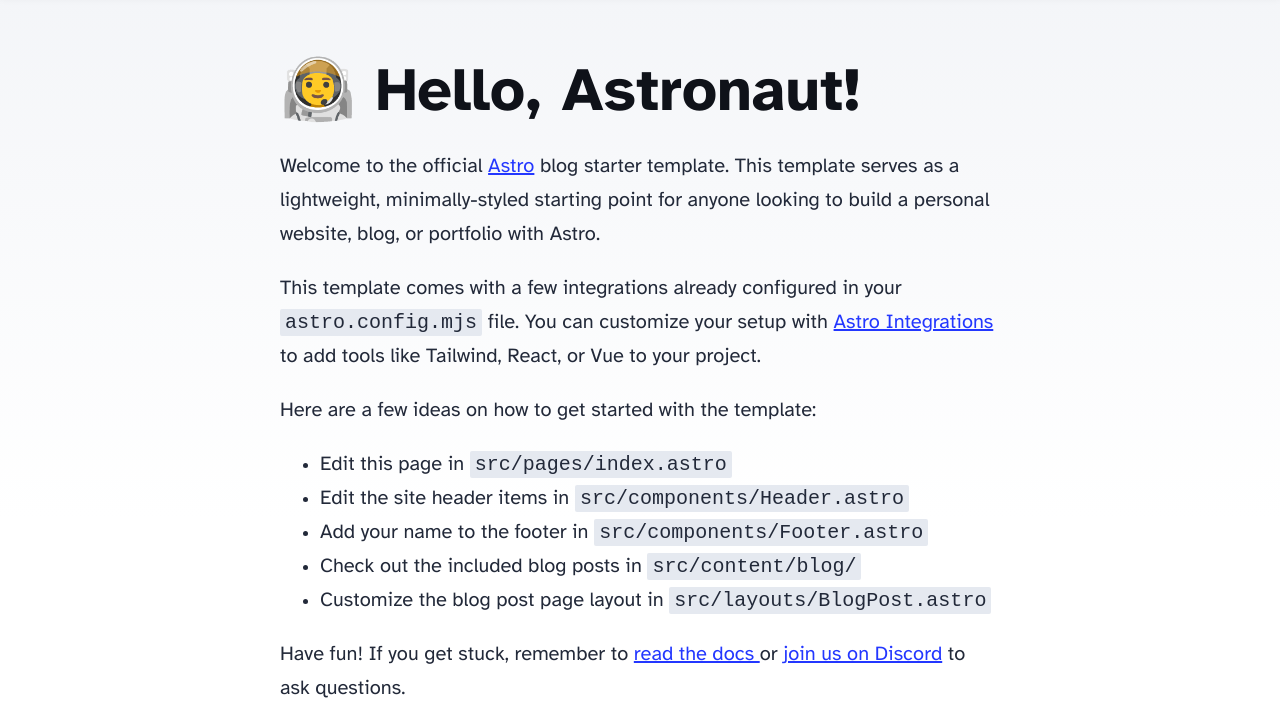
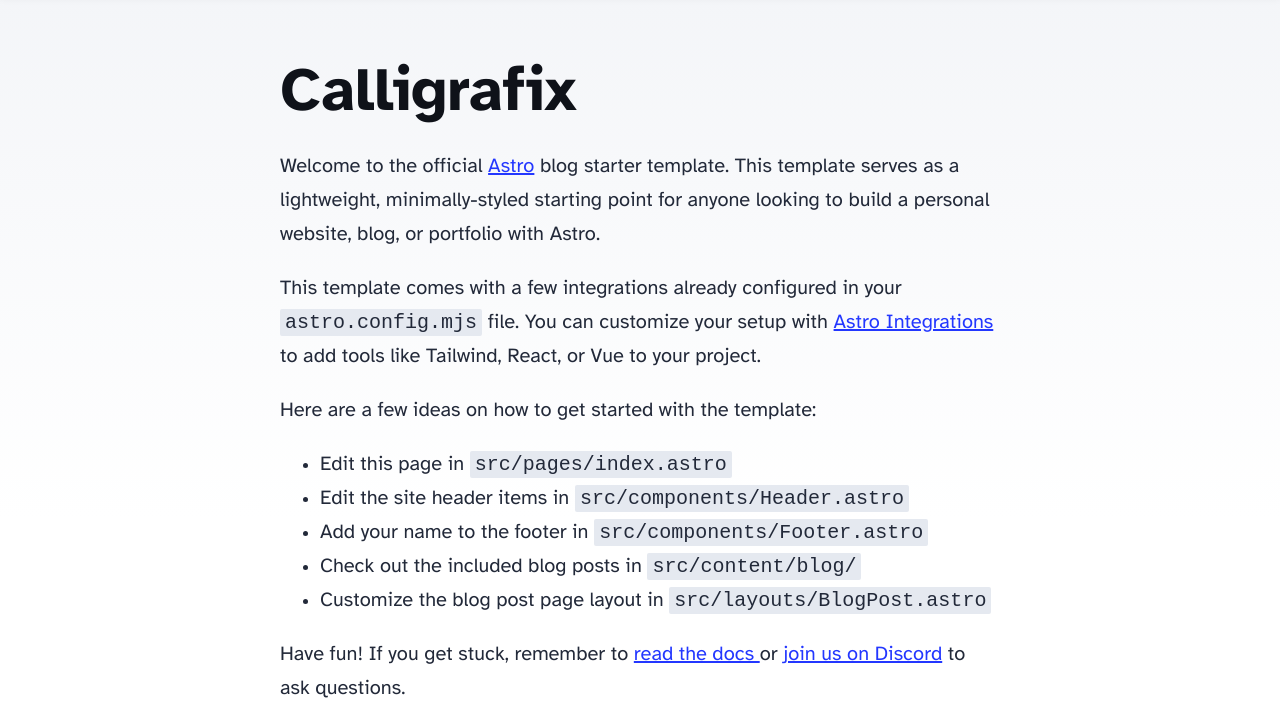
Before and after one commit to bestukonline/calligrafix, an Astro site: page / in a window 1280 px wide. Shown: the part 81-800 px from the top of the page. Built offline with nearby package versions, Linux system fonts and the light colour scheme; Astro itself is replaced by a stand-in of ours.

Commit message:
Update index.astro

```diff
--- a/src/pages/index.astro
+++ b/src/pages/index.astro
@@ -13,7 +13,7 @@
 	<body>
 		<Header />
 		<main>
-			<h1>🧑‍🚀 Hello, Astronaut!</h1>
+			<h1>Calligrafix</h1>
 			<p>
 				Welcome to the official <a href="https://astro.build/">Astro</a> blog starter template. This
 				template serves as a lightweight, minimally-styled starting point for anyone looking to build
```
